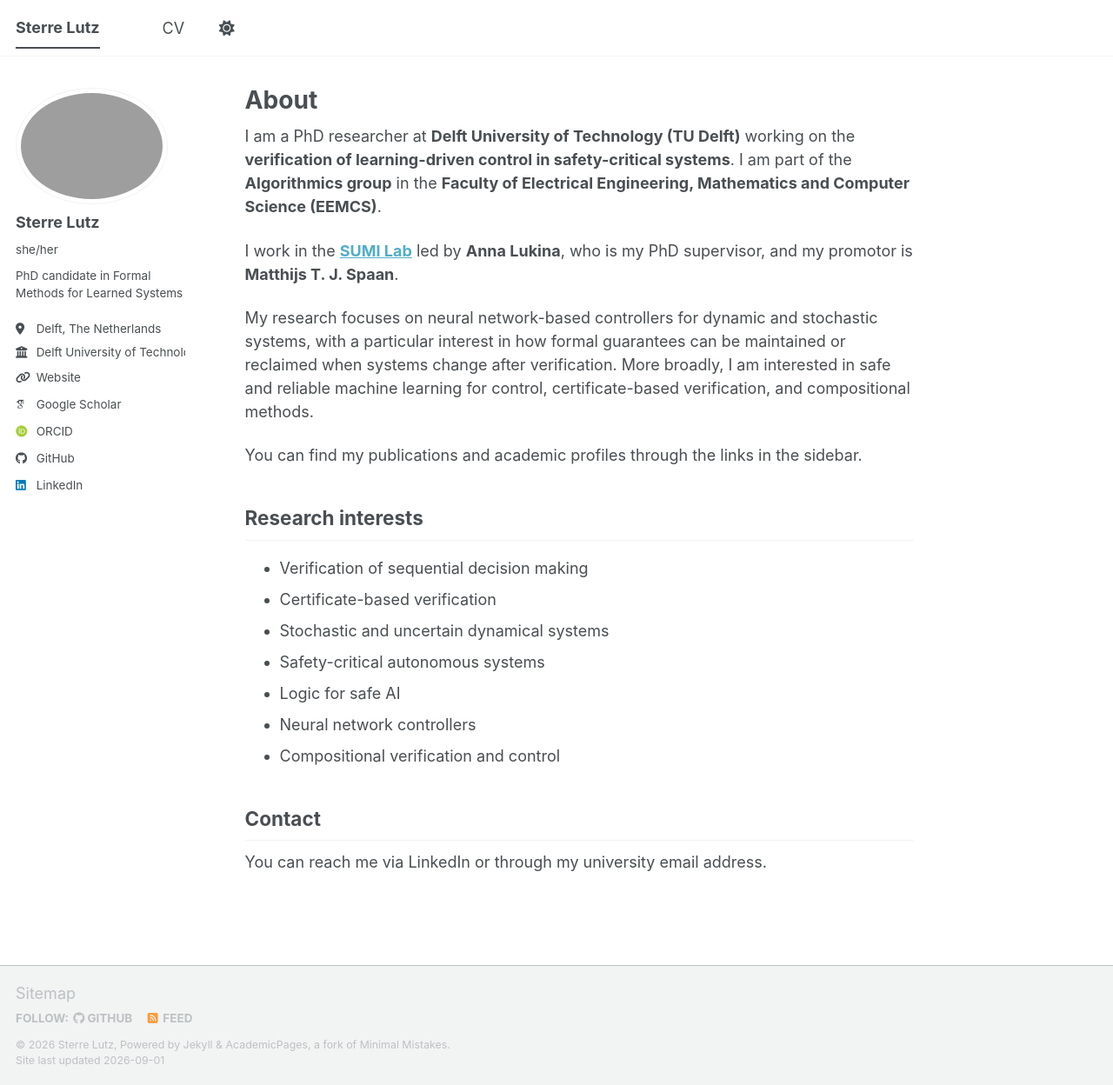
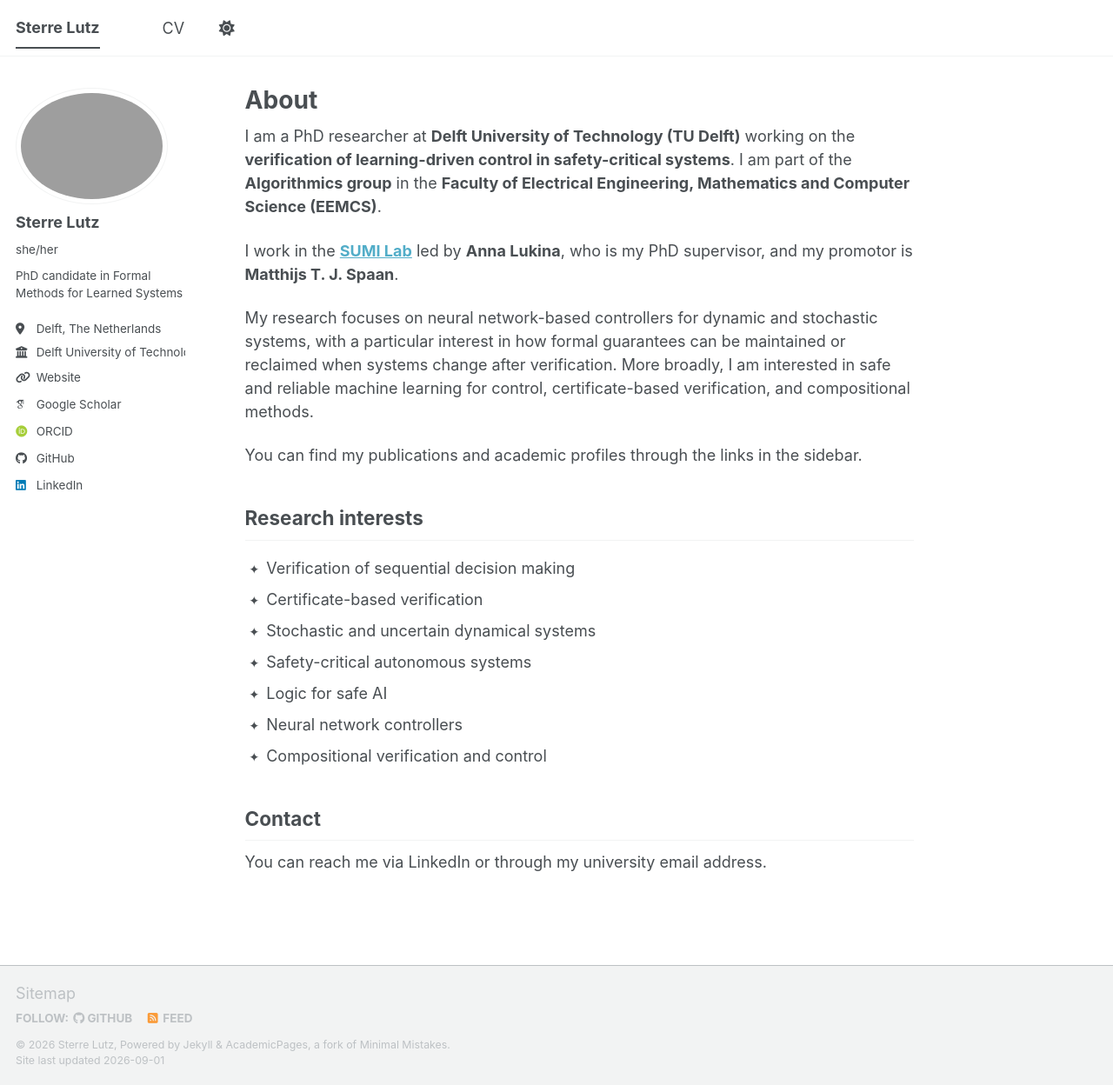
Before and after one commit to sterrelutz/sterrelutz.github.io, a Jekyll site: the page built from _pages/about.md, in a window 1280 px wide and 1248 px high. Shown: the whole window at 87% size. Built offline with Jekyll 4.4.1, drawn with Linux system fonts in a browser that asks for light colours; some web fonts are replaced; a script bundle is joined from its source files by our own code; library files that are not in the unit come from our copies.

Commit message:
Custom bullets

```diff
--- a/_pages/about.md
+++ b/_pages/about.md
@@ -19,13 +19,14 @@ You can find my publications and academic profiles through the links in the side
 
 ## Research interests
 
-* Verification of sequential decision making
-* Certificate-based verification
-* Stochastic and uncertain dynamical systems
-* Safety-critical autonomous systems
-* Logic for safe AI
-* Neural network controllers
-* Compositional verification and control
+- Verification of sequential decision making
+- Certificate-based verification
+- Stochastic and uncertain dynamical systems
+- Safety-critical autonomous systems
+- Logic for safe AI
+- Neural network controllers
+- Compositional verification and control
+{: .star-list }
 
 ## Contact
 
--- a/_sass/layout/_base.scss
+++ b/_sass/layout/_base.scss
@@ -184,6 +184,18 @@ li ol {
   margin-top: 0.5em;
 }
 
+ul.star-list {
+  list-style: none;
+  padding-left: 1.3em;
+
+  > li::before {
+    content: "✦";
+    margin-left: -1.3em;
+    margin-right: 0.55em;
+    font-size: 0.8em;
+  }
+}
+
 /*
    Media and embeds
    ========================================================================== */
```
